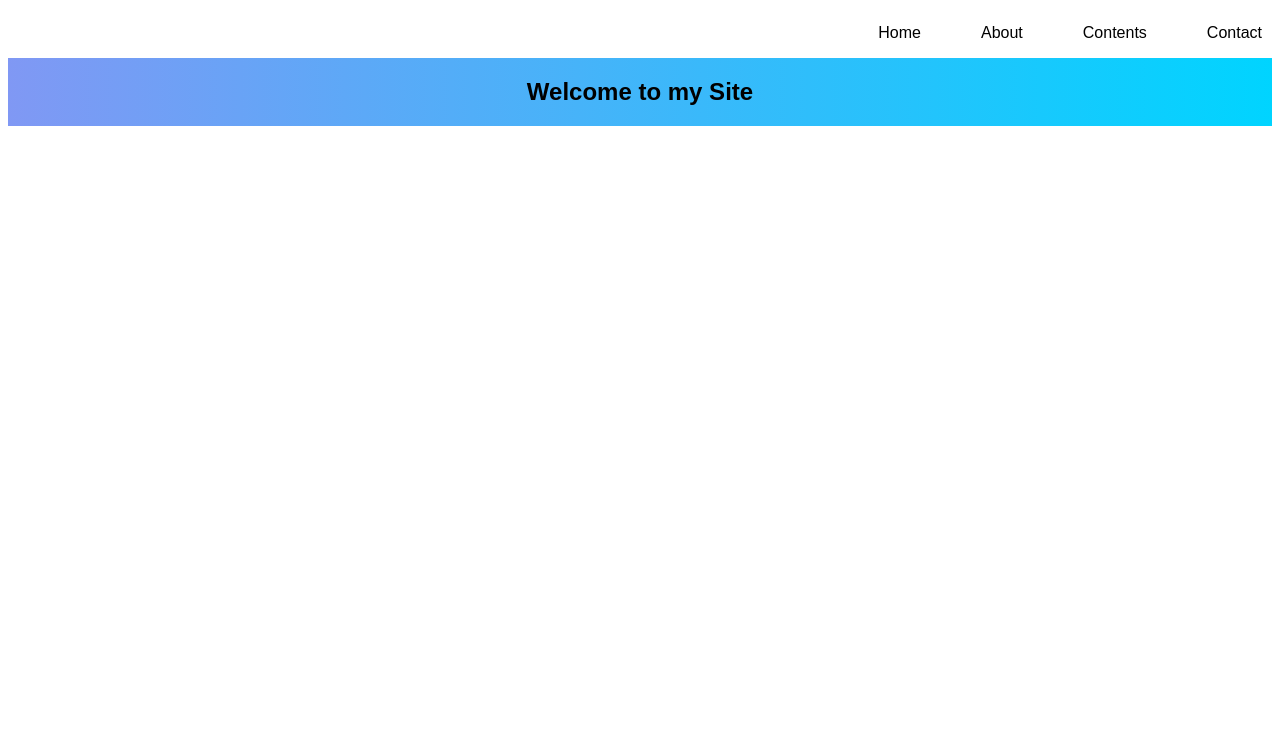
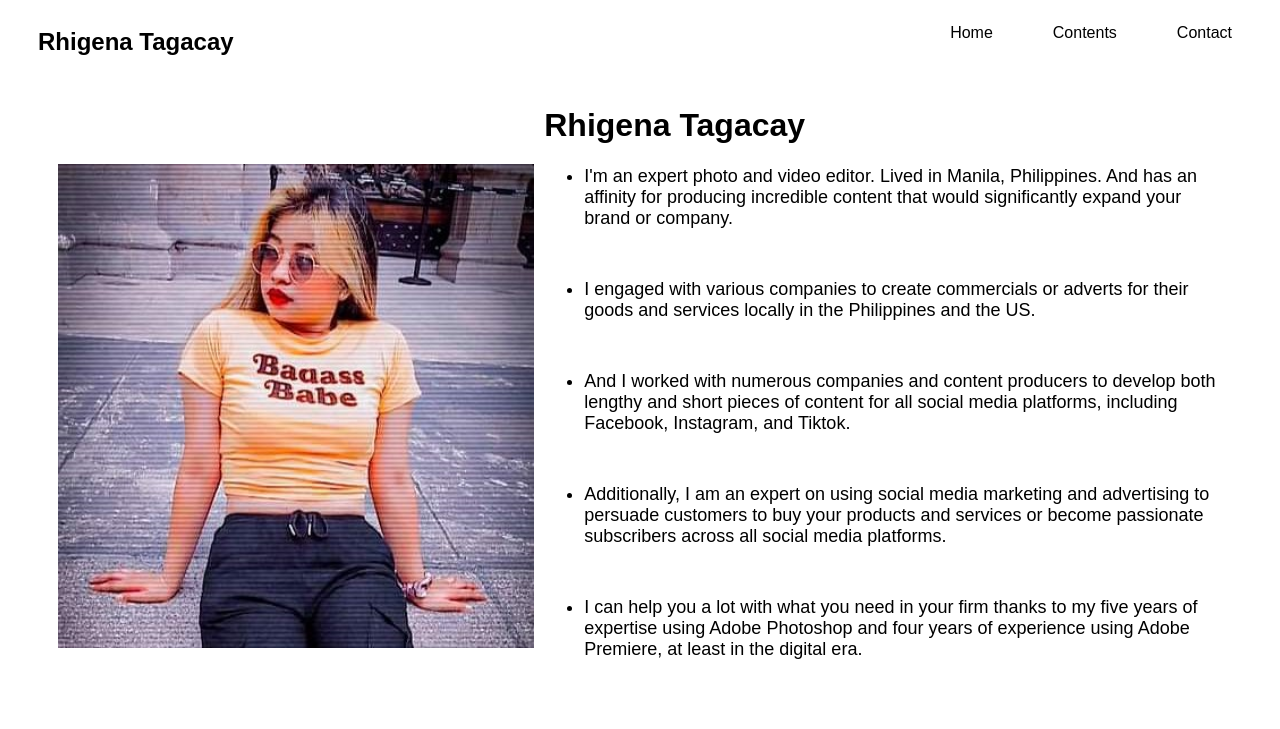
Before and after one commit to leiocopio/rhigena-tagacay, a plain HTML site: page index.html in a window 1280 px wide. Drawn offline with Linux system fonts and the light colour scheme.

Commit message:
May 30th

```diff
--- a/css/style.css
+++ b/css/style.css
@@ -3,9 +3,20 @@ body {
     font-family: arial;
 }
 
+header {
+    padding: 0 30px;
+    display: flex;
+    flex-direction: row;
+    flex-wrap: wrap;
+    align-content: space-between;
+    justify-content: space-between;
+}
+
+
 nav {
     display: flex;
     justify-content: flex-end;
+
 }
 
 nav ul {
@@ -27,10 +38,55 @@ nav ul li a:hover {
     border-radius: 10px;
 }
 
-.banner {
+main {
+    margin: 10px 50px;
     display: flex !important;
-    justify-content: center;
-    background: rgb(128, 152, 244);
-    background: linear-gradient(90deg, rgba(128, 152, 244, 1) 0%, rgba(0, 212, 255, 1) 100%);
+}
+
+main img {
+    width: 100%;
+    height: auto;
+    object-fit: contain;
+}
+
+.desc {
+    padding-left: 10px;
+}
+
+main ul li {
+    font-size: large;
+    padding-bottom: 50px;
+}
+
+@media (max-width: 480px) {
+
+
+    main {
+        display: flex !important;
+        flex-direction: column !important;
+
+    }
+
 
 }
+
+@media (max-width: 480px) {
+    header {
+        flex-direction: column;
+        align-items: flex-start;
+    }
+
+    nav {
+        flex-direction: column;
+        align-items: flex-start;
+        margin-top: 20px;
+    }
+
+    nav ul li a {
+        padding: 10px 0;
+    }
+
+    nav ul li a:hover {
+        padding: 10px 0;
+    }
+}
--- a/index.html
+++ b/index.html
@@ -7,17 +7,18 @@
     <meta name="viewport" content="width=device-width, initial-scale=1.0">
 
     <link rel="stylesheet" href="./css/style.css">
+    <link rel="stylesheet" href=./css/media.css">
     <title>Document</title>
 </head>
 
 <body>
 
+    <header>
+
+        <h2>Rhigena Tagacay</h2>
         <nav>
             <ul>
                 <li><a href="#">Home</a></li>
-        </ul>
-        <ul>
-            <li><a href="#">About</a></li>
             </ul>
             <ul>
                 <li><a href="#">Contents</a></li>
@@ -27,16 +28,42 @@
             </ul>
 
         </nav>
+    </header>
+
+
 
     <main>
 
-        <div class="banner">
-            <h2>Welcome to my Site</h2>
+
+        <img src="./res/1.jpg">
+        <div class="desc">
+            <h1 style="font-size:xx-large;">Rhigena Tagacay</h1>
+            <ul>
+                <li>I'm an expert photo and video editor. Lived in Manila, Philippines. And has an affinity for
+                    producing
+                    incredible content
+                    that would significantly expand your brand or company.</li>
+                <li>I engaged with various companies to create commercials or adverts for their goods and services
+                    locally
+                    in the
+                    Philippines and the US.</li>
+                <li>And I worked with numerous companies and content producers to develop both lengthy and short pieces
+                    of
+                    content for all
+                    social media platforms, including Facebook, Instagram, and Tiktok.</li>
+                <li>Additionally, I am an expert on using social media marketing and advertising to persuade customers
+                    to
+                    buy your products
+                    and services or become passionate subscribers across all social media platforms.</li>
+                <li>I can help you a lot with what you need in your firm thanks to my five years of expertise using
+                    Adobe
+                    Photoshop and four
+                    years of experience using Adobe Premiere, at least in the digital era.</li>
+            </ul>
         </div>
 
     </main>
 
-
 </body>
 
 </html>
```
Also changed, not shown: res/1.jpg (added), 1 other file. Lines whose indentation alone changed are shown as unchanged.
